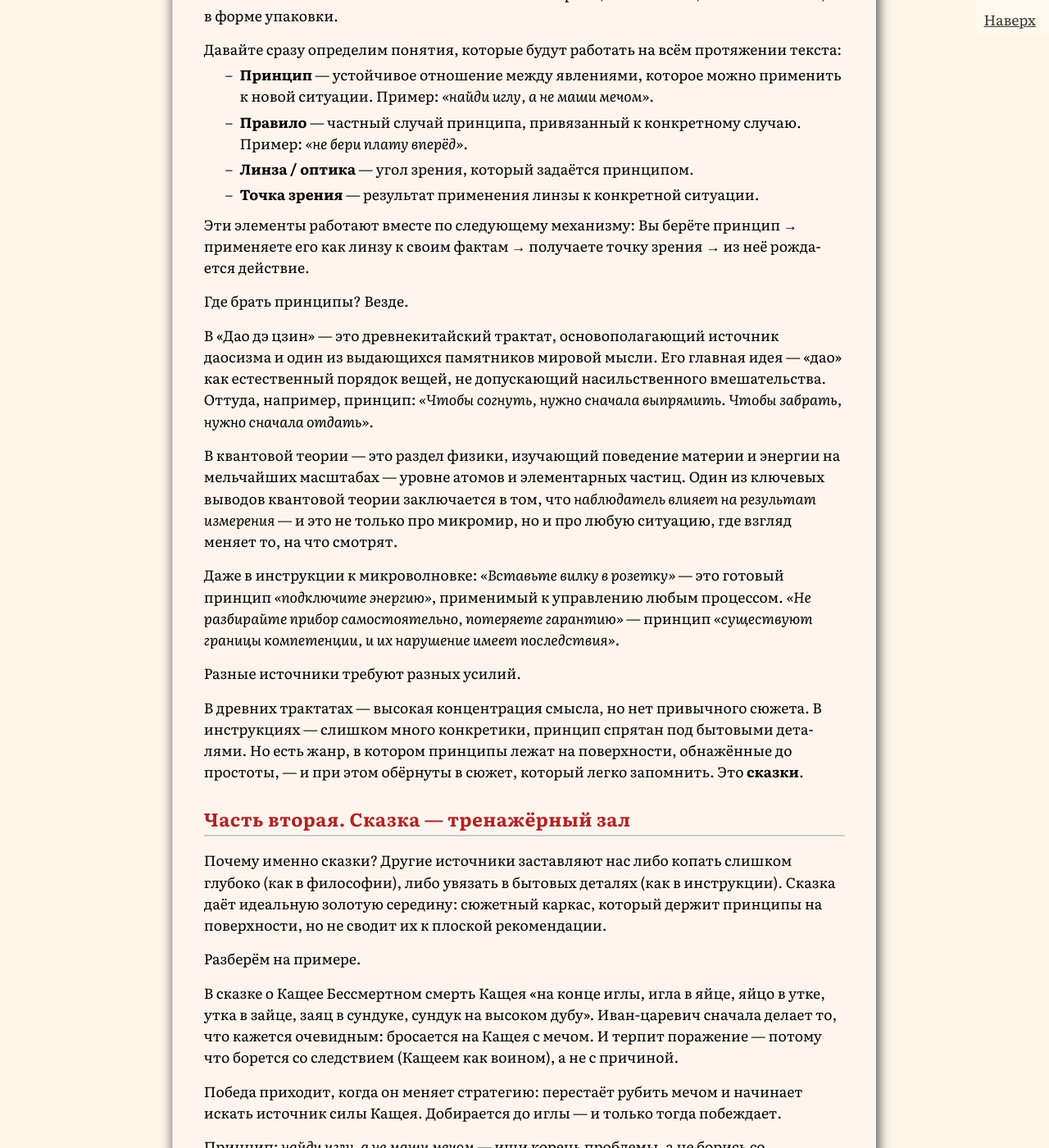
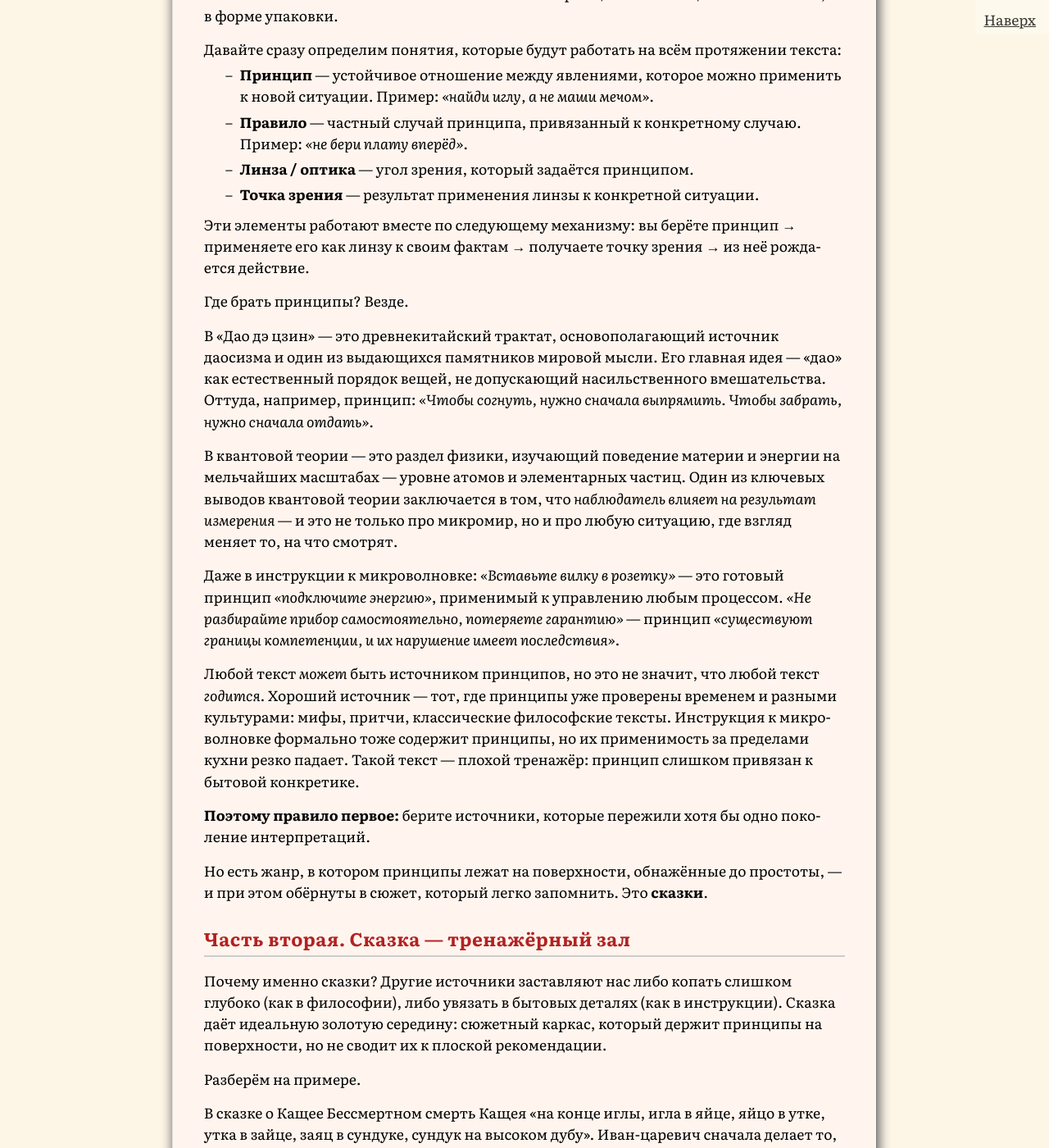
Before and after one commit to SergSi/land-use-art, a Jekyll site: the page built from _posts/2026-06-09-skaz.md, in a window 1280 px wide and 1400 px high, scrolled down 1600 px. Shown: the whole window at 82% size. Built offline with Jekyll 4.4.1, drawn with Linux system fonts in a browser that asks for light colours; some web fonts are replaced; some of the changed text lies outside the part shown.

Commit message:
Update 2026-06-09-skaz.md

```diff
--- a/_posts/2026-06-09-skaz.md
+++ b/_posts/2026-06-09-skaz.md
@@ -34,8 +34,7 @@
 - **Линза / оптика** — угол зрения, который задаётся принципом.
 - **Точка зрения** — результат применения линзы к конкретной ситуации.
 
-Эти элементы работают вместе по следующему механизму:
-Вы берёте принцип → применяете его как линзу к своим фактам → получаете точку зрения → из неё рождается действие.
+Эти элементы работают вместе по следующему механизму: вы берёте принцип → применяете его как линзу к своим фактам → получаете точку зрения → из неё рождается действие.
 
 Где брать принципы? Везде.
 
@@ -45,10 +44,10 @@
 
 Даже в инструкции к микроволновке: *«Вставьте вилку в розетку»* — это готовый принцип *«подключите энергию»*, применимый к управлению любым процессом. *«Не разбирайте прибор самостоятельно, потеряете гарантию»* — принцип *«существуют границы компетенции, и их нарушение имеет последствия»*.
 
-Разные источники требуют разных усилий.
+Любой текст *может* быть источником принципов, но это не значит, что любой текст *годится*. Хороший источник — тот, где принципы уже проверены временем и разными культурами: мифы, притчи, классические философские тексты. Инструкция к микроволновке формально тоже содержит принципы, но их применимость за пределами кухни резко падает. Такой текст — плохой тренажёр: принцип слишком привязан к бытовой конкретике.
 
-В древних трактатах — высокая концентрация смысла, но нет привычного сюжета.
-В инструкциях — слишком много конкретики, принцип спрятан под бытовыми деталями.
+**Поэтому правило первое:** берите источники, которые пережили хотя бы одно поколение интерпретаций.
+
 Но есть жанр, в котором принципы лежат на поверхности, обнажённые до простоты, — и при этом обёрнуты в сюжет, который легко запомнить. Это **сказки**.
 
 ## Часть вторая. Сказка — тренажёрный зал
@@ -80,6 +79,10 @@
 
 **Третье. Неудачная интерпретация — не поражение метода, а сигнал искать другой принцип.** Если принцип не приложился — возможно, вы взяли не тот. Ничего страшного. Вернитесь к тексту, попробуйте иначе.
 
+**Четвёртое. Проверка до действия.** Не бросайтесь применять принцип к живой, дорогой для вас ситуации. Сначала проверьте его на малом, обратимом шаге. Или на прошлом опыте.
+
+**Пятое. Цена метода.** Извлечение принципа — не бесплатно. Оно требует времени, внимания, сил. Прежде чем начинать, спросите: «Стоит ли овчина выделки?».
+
 ## Часть четвёртая. Что дают принципы: организация и множественность
 
 Факты сами по себе — это хаос. Сосед построил забор на два метра дальше, чем положено. Это просто событие.
@@ -92,8 +95,9 @@
 
 Одни и те же факты. Три разных принципа. Три разные организации фактов. Три разных варианта действий.
 
-Факт — это точка в пространстве.
-Принцип — это система координат, которая позволяет не просто увидеть точку, а понять всю территорию вокруг неё.
+Не любой принцип вы можете применить прямо сейчас, даже если он идеально объясняет ситуацию. Спросите: «Есть ли у меня власть, ресурсы, полномочия действовать в рамках этого принципа?» Принцип «найди иглу» бесполезен, если у вас нет доступа к «сундуку» — к документам, к нужному человеку, к рычагам влияния. Хорошая оптика, которая недоступна, — не оптика, а мечта.
+
+Люди очень часто выбирают ту оптику, которая оправдывает их уже сложившиеся интересы или избегание действий. «Уступить, чтобы победить» легко становится рационализацией трусости. Прежде чем выбрать принцип, спросите себя прямо: «Не выбираю ли я эту оптику потому, что она позволяет мне ничего не менять?» Хороший принцип для действия — тот, после которого вам *некомфортно*, потому что он требует от вас реального шага, а не рассуждений.
 
 Ни один принцип не является «истинным». Но выбирая один, ты берёшь за него полную ответственность — как будто он истинен на время действия. Без этой «как будто истинности» ты не сделаешь ни шага. Одна линза даёт одну картину, и её легко принять за единственную реальность. Чем больше принципов освоено, тем больше точек зрения можно занять осознанно. Стать «объективным» — невозможно. Но стать многолинзовым — можно.
 
@@ -150,11 +154,15 @@
 
 Ни одна оптика не пригодна для всех задач. Любая теория, которая претендует на универсальность, обязательно провалится на том типе ситуаций, для которого она не создавалась. Если у вас есть любимая оптика, которая кажется работающей везде — значит, вы просто перестали замечать её слепые зоны.
 
+Однако есть критерий остановки. Вы примерили к своей ситуации три разных принципа из разных источников. Ни один не дал внятного направления действия? Или проверка на прошлом опыте показала, что все три работают плохо? Или вы потратили полдня на извлечение и примерку, а результата нет?
+
+Значит, метод исчерпан. Возвращайтесь к началу текста — к территориям. Если вы всё ещё не в Порядке и не на Границе, то вы, скорее всего, в Хаосе. А в Хаосе принципы не работают.
+
 Сказки, древние тексты, инструкции — всё это источники таких точек зрения.
 
 Они не выбирают за того, кто их открывает. Они только работают, когда их берут в руки.
 
-Вопрос не к текстам, а к тому, кто их открывает. И ответ — не в книге, а в том, что будет сделано после неё. Смысл находится не в системе координат. Смысл — это уменьшение хаоса в реальном времени действием.
+Вопрос не к текстам, а к тому, кто их открывает. И ответ — не в книге, а в том, что будет сделано после неё.
 
 ------
 
```
